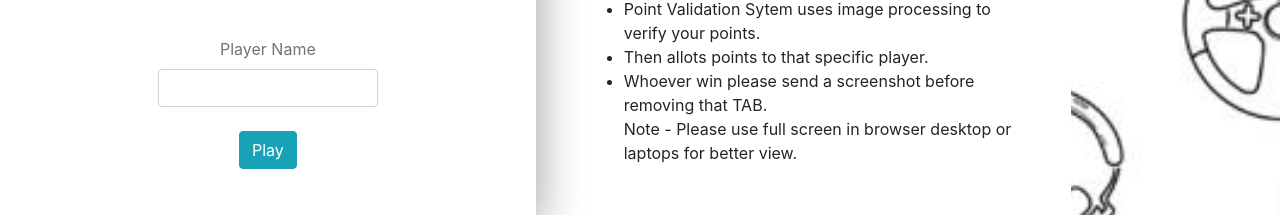
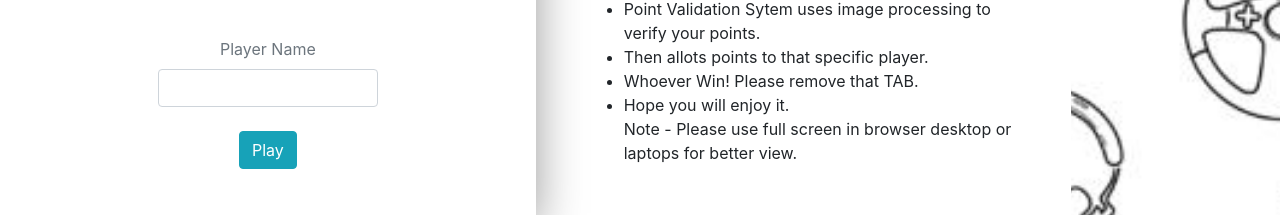
Before and after one commit to masoodad/droneTeleport, a website: page home.html in a window 1280 px wide. Shown: the part 323-538 px from the top of the page. Drawn offline with Linux system fonts and the light colour scheme; files that its build step writes are made by us from their sources.

Commit message:
Update home.html

```diff
--- a/home.html
+++ b/home.html
@@ -33,7 +33,8 @@
 					<li>If scored, capture image using "VERIFY" button.
 					<li>Point Validation Sytem uses image processing to verify your points.
 					<li>Then allots points to that specific player.
-					<li>Whoever win please send a screenshot before removing that TAB.<br>
+					<li>Whoever Win! Please remove that TAB.
+					<li>Hope you will enjoy it.<br>
 					Note - Please use full screen in browser desktop or laptops for better view.
 					</ul>
 				</p>
```
